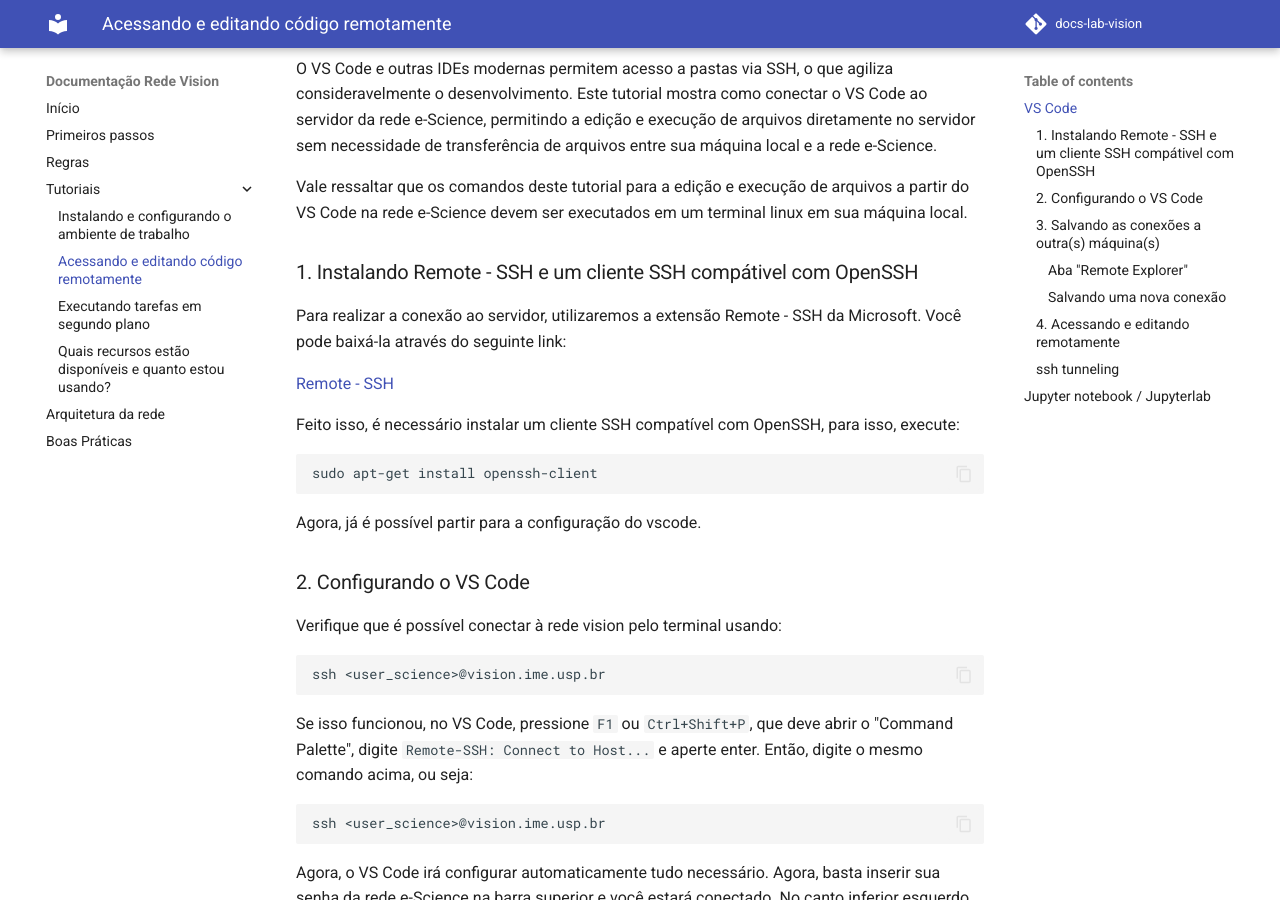
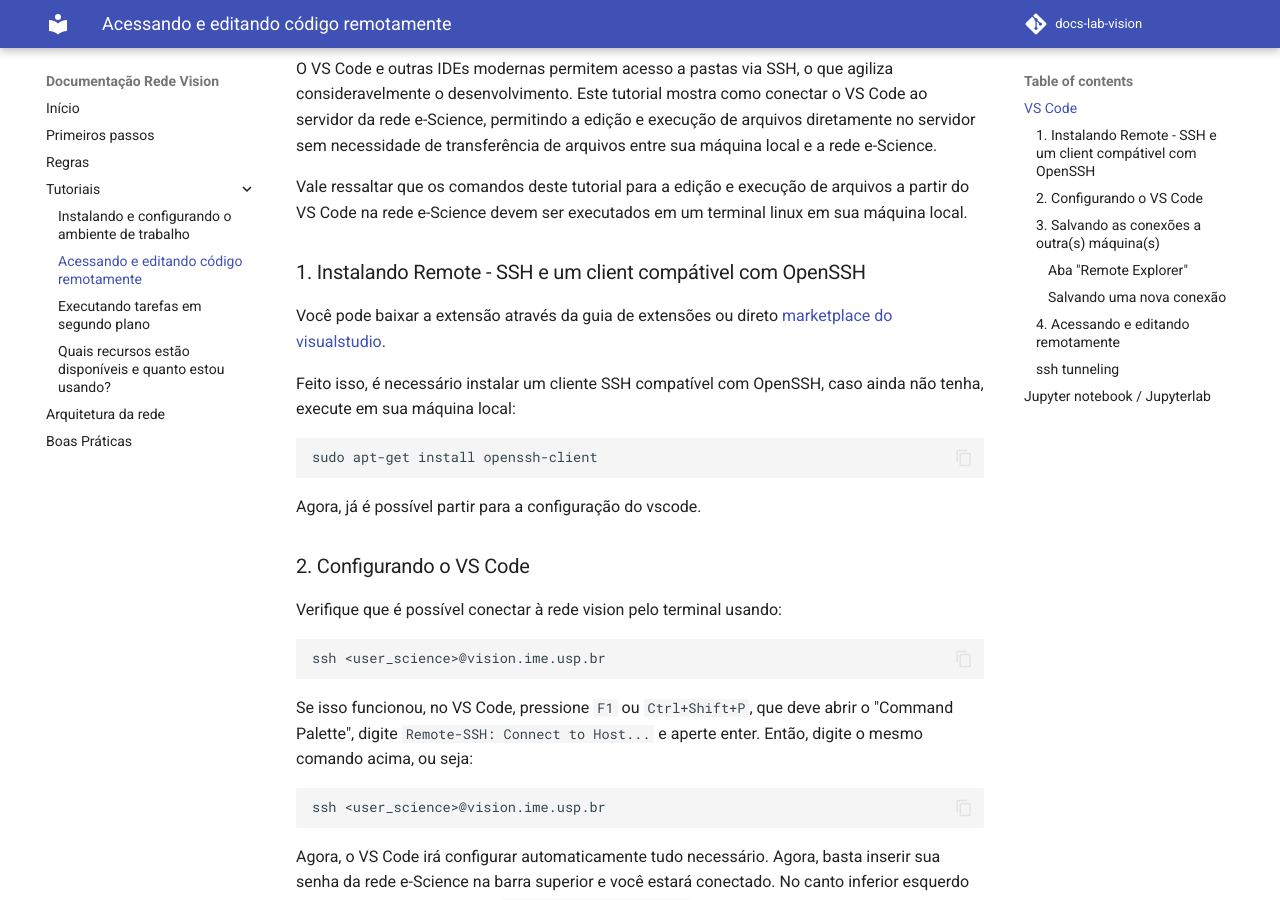
Before and after one commit to arturandre/docs-lab-vision, an MkDocs documentation site: the page built from docs/tutorials/editing-code.md, in a window 1280 px wide and 900 px high, scrolled down 394 px. Built offline with MkDocs 1.6.1 and Material for MkDocs 9.7.7, drawn with Linux system fonts in a browser that asks for light colours; comment, search, counter and statistics services are not loaded; some of the changed text lies outside the part shown.

Commit message:
fixing resolve requests

````diff
--- a/docs/tutorials/editing-code.md
+++ b/docs/tutorials/editing-code.md
@@ -8,13 +8,11 @@ O VS Code e outras IDEs modernas permitem acesso a pastas via SSH, o que agiliza
 
 Vale ressaltar que os comandos deste tutorial para a edição e execução de arquivos a partir do VS Code na rede e-Science devem ser executados em um terminal linux em sua máquina local.
 
-### 1. Instalando Remote - SSH e um cliente SSH compátivel com OpenSSH
+### 1. Instalando Remote - SSH e um client compátivel com OpenSSH
 
-Para realizar a conexão ao servidor, utilizaremos a extensão Remote - SSH da Microsoft. Você pode baixá-la através do seguinte link:
+Você pode baixar a extensão através da guia de extensões ou direto [marketplace do visualstudio](https://marketplace.visualstudio.com/items?itemName=ms-vscode-remote.remote-ssh).
 
-[Remote - SSH](https://marketplace.visualstudio.com/items?itemName=ms-vscode-remote.remote-ssh)
-
-Feito isso, é necessário instalar um cliente SSH compatível com OpenSSH, para isso, execute:
+Feito isso, é necessário instalar um cliente SSH compatível com OpenSSH, caso ainda não tenha, execute em sua máquina local:
 
 ```bash
 sudo apt-get install openssh-client
--- a/mkdocs.yml
+++ b/mkdocs.yml
@@ -1,5 +1,5 @@
 site_name: Documentação Rede Vision
-site_url: https://vision.ime.usp.br/~jplinaris
+site_url: https://vision.ime.usp.br/~lucasmsobrinho
 site_description: Página de documentação com informações centralizadas, tutoriais e melhores práticas para usuários do Lab Vision.
 
 repo_url: https://www.github.com/lucasmsobrinho/docs-lab-vision
````
Also changed, not shown: other parts of docs/tutorials/editing-code.md (+3 -3 lines).
